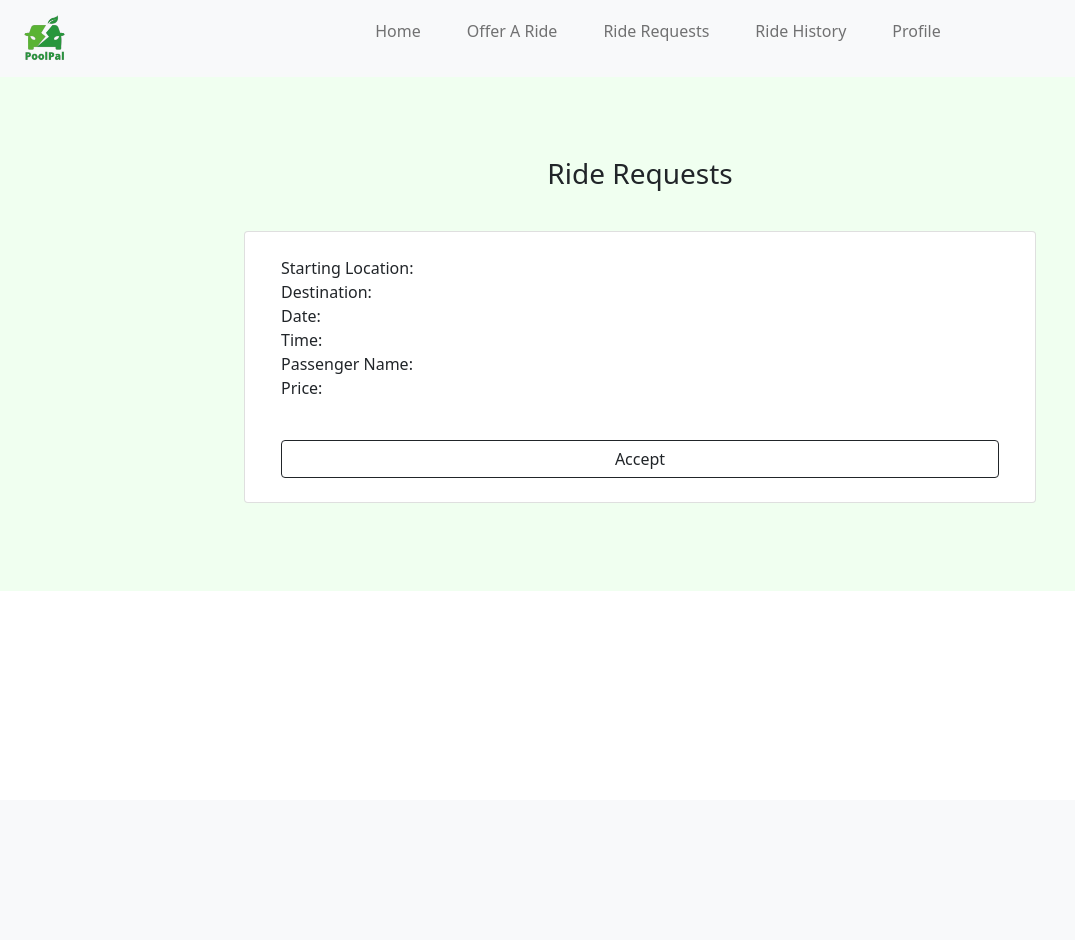
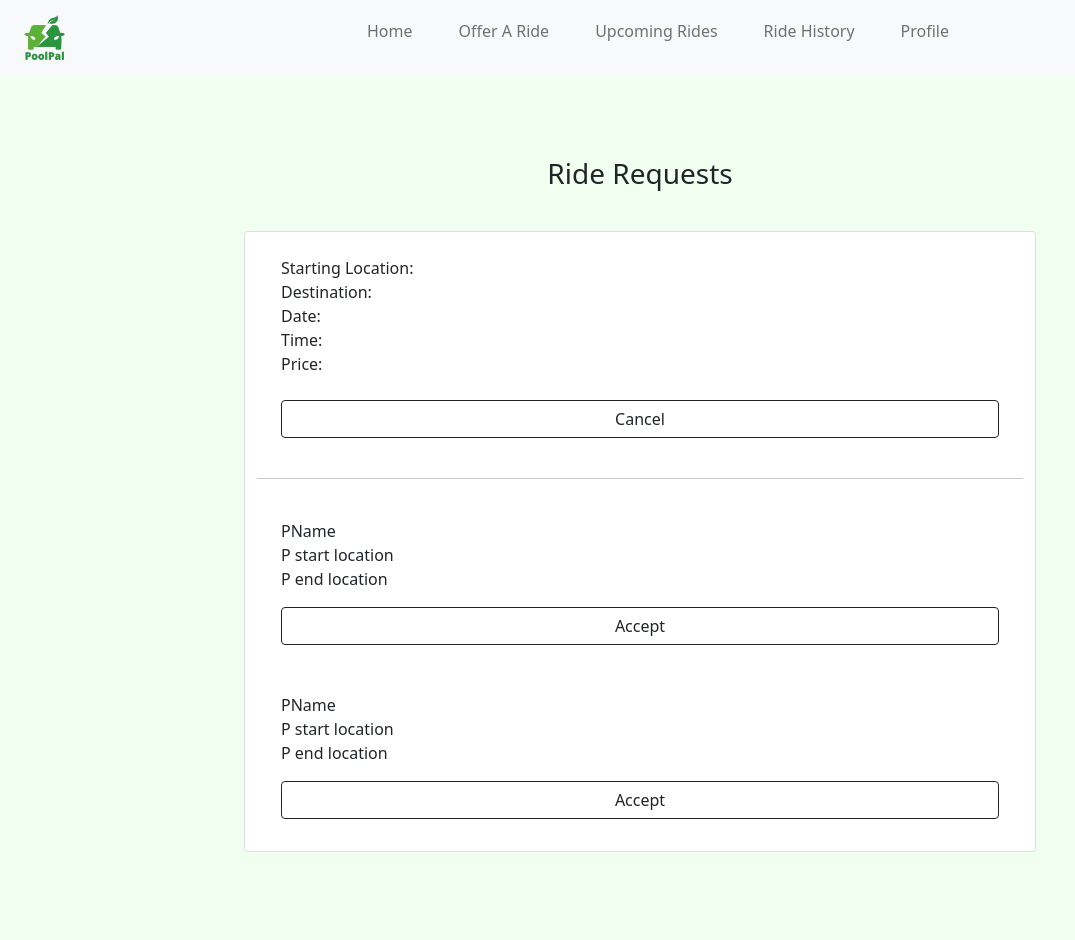
Before and after one commit to chiragnagpal02/PoolPal, a Flask app: template templates/driver/driverRideRequests.html in a window 1280 px wide. Shown: the whole page, without its empty margins (0-1075 px from the left). Before the commit the page ends 503 px from the top, so only its background shows below. Run offline with Flask 3, Linux system fonts and the light colour scheme; the template is opened without the code that fills it, so the values that code supplies are empty; parts of the project's set-up code (start-up, migrations or seed data) failed here and were passed over.

Commit message:
I NID HELP

```diff
--- a/templates/driver/driverHomepage.html
+++ b/templates/driver/driverHomepage.html
@@ -66,7 +66,7 @@
             <a href="driverOfferForm.html" class="nav-link routing">Offer A Ride</a>
           </li>
           <li class="nav-item">
-            <a href="driverRideRequests.html"  class="nav-link routing">Ride Requests</a>
+            <a href="driverRideRequests.html"  class="nav-link routing">Upcoming Rides</a>
           </li>
           <li class="nav-item">
             <a href="driverRides.html" class="nav-link routing">Ride History</a>
--- a/templates/driver/driverOfferForm.html
+++ b/templates/driver/driverOfferForm.html
@@ -85,7 +85,7 @@
             <a href="driverOfferForm.html" class="nav-link routing">Offer A Ride</a>
           </li>
           <li class="nav-item">
-            <a href="driverRideRequests.html" class="nav-link routing">Ride Requests</a>
+            <a href="driverRideRequests.html" class="nav-link routing">Upcoming Rides</a>
           </li>
           <li class="nav-item">
             <a href="driverRides.html" class="nav-link routing">Ride History</a>
@@ -267,9 +267,9 @@
       function handleKeyup(event) {
         console.log(initMap())
         var allLatLng = initMap();
-        console.log(allLatLng)
+        console.log()
         console.log(typeof(allLatLng))
-        var startLat = allLatLng.0;
+        var startLat = allLatLng[0];
         console.log (startLat)
         var startLng = allLatLng[1];
         var endLat = allLatLng[2];
--- a/templates/driver/driverProfile.html
+++ b/templates/driver/driverProfile.html
@@ -79,7 +79,7 @@
             <a href="driverOfferForm.html" class="nav-link routing">Offer A Ride</a>
           </li>
           <li class="nav-item">
-            <a href="driverRideRequests.html" class="nav-link routing">Ride Requests</a>
+            <a href="driverRideRequests.html" class="nav-link routing">Upcoming Rides</a>
           </li>
           <li class="nav-item">
             <a href="driverRides.html" class="nav-link routing">Ride History</a>
--- a/templates/driver/driverRideRequests.html
+++ b/templates/driver/driverRideRequests.html
@@ -62,7 +62,7 @@
             <a href="driverOfferForm.html" class="nav-link routing">Offer A Ride</a>
           </li>
           <li class="nav-item">
-            <a href="driverRideRequests.html"  class="nav-link routing">Ride Requests</a>
+            <a href="driverRideRequests.html"  class="nav-link routing">Upcoming Rides</a>
           </li>
           <li class="nav-item">
             <a href="driverRides.html" class="nav-link routing">Ride History</a>
@@ -81,18 +81,30 @@
       <h3 class="my-3 text-center">Ride Requests</h3>
     </div>
     <div class="row my-4">
-      <div class="card">
-        <p class="card-text p-4" style="text-align:left;">
+      <div class="card pb-4">
+        <p class="card-text p-4 pb-2" style="text-align:left;">
           Starting Location: <br>
           Destination: <br>
           Date: <br>
           Time: <br>
-          Passenger Name: <br>
           Price: <br>
         </p>
         <div class="d-flex justify-content-center">
-          <button type="submit" class="btn btn-outline-dark m-4 mt-0 w-100">Accept</button>
+          <button type="submit" class="btn btn-outline-dark m-4 mt-0 w-100">Cancel</button>
         </div>
+        <hr>
+        <p class="card-text p-4 pb-2" style="text-align:left;">
+          PName<br>
+          P start location<br>
+          P end location
+          <button type="submit" class="btn btn-outline-dark mt-3 w-100">Accept</button>
+        </p>
+        <p class="card-text p-4 pb-2" style="text-align:left;">
+          PName<br>
+          P start location<br>
+          P end location
+          <button type="submit" class="btn btn-outline-dark mt-3 w-100">Accept</button>
+        </p>
       </div>
     </div>
   </div>
```
Also changed, not shown: templates/driver/driverRides.html (+1 -19 lines), templates/passenger/passengerRideOffers.html (+19 -2 lines).
